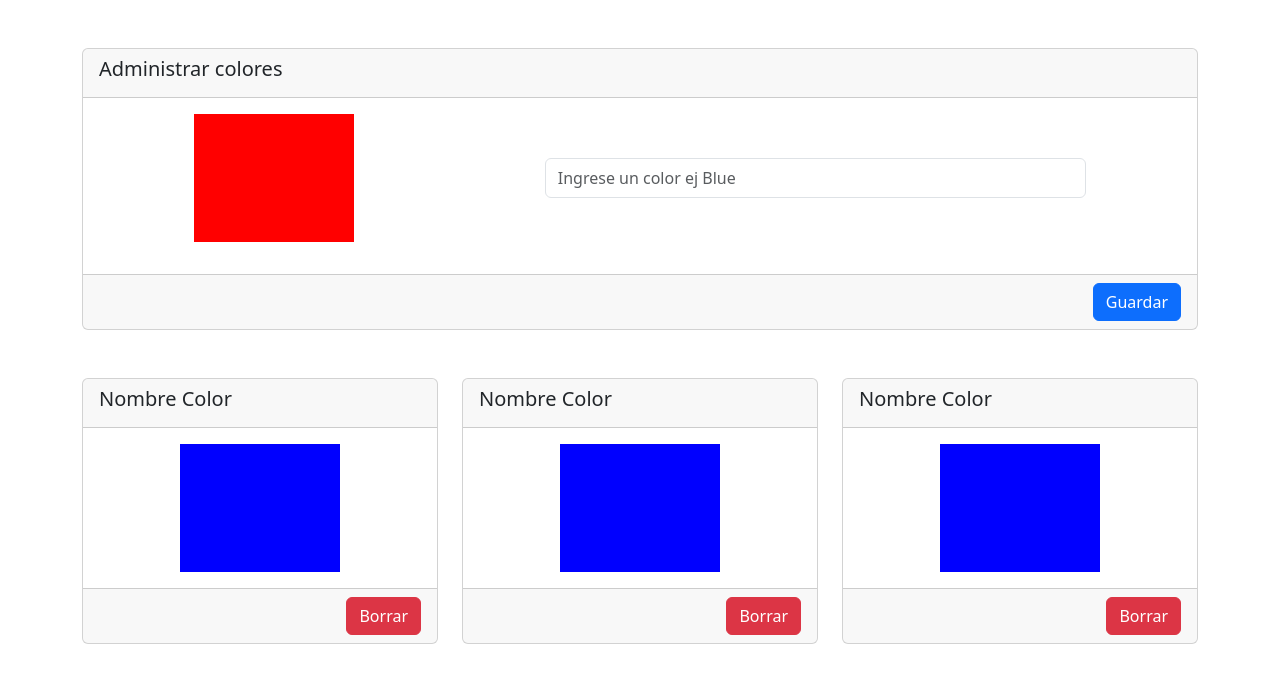
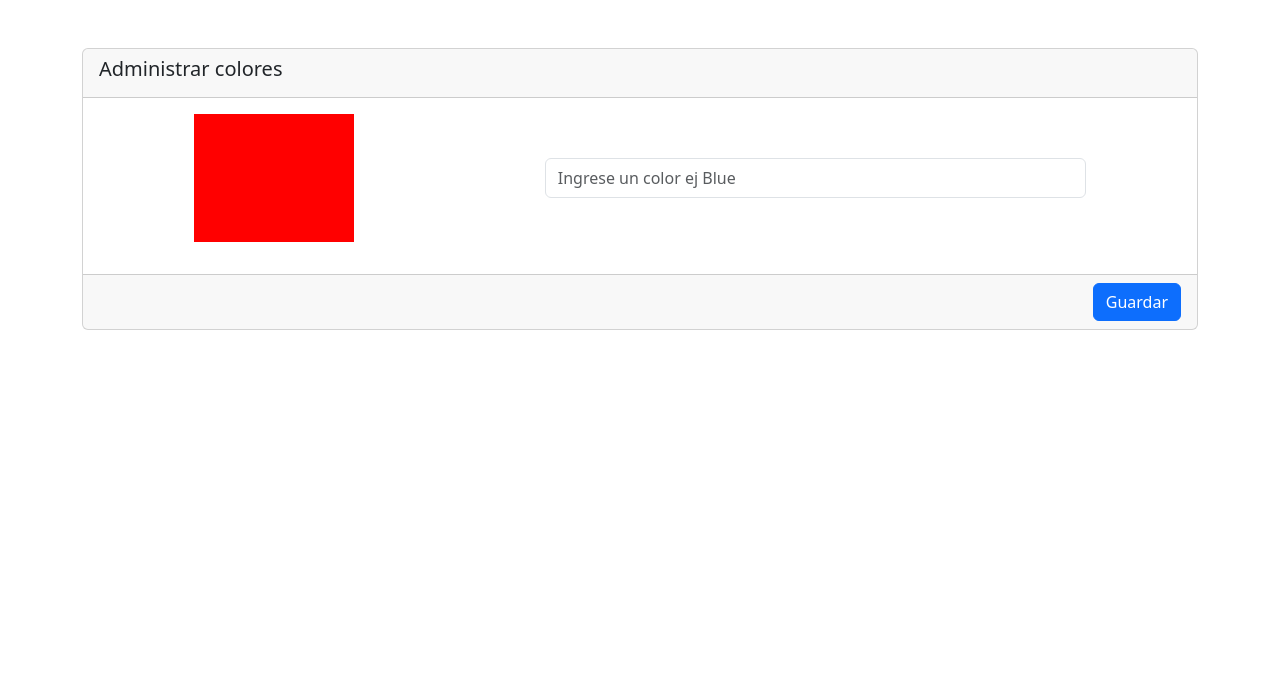
Before and after one commit to NahuFed/TP-React-Ejercicio-6, a React (Vite) app: page / in a window 1280 px wide. Shown: the top 682 px of the page. Built offline with nearby package versions, Linux system fonts and the light colour scheme.

Commit message:
El boton guardar crea una card con su respectivo color

```diff
--- a/src/components/Color.jsx
+++ b/src/components/Color.jsx
@@ -3,18 +3,19 @@ import { Card, Button, Col } from 'react-bootstrap';
 
 
 
-const Color = () => {
+const Color = ({color}) => {
+
     return (
         <Col xs={12} md={6} lg={4} className='mb-4'>
         <Card>
           <Card.Header>
-            <Card.Title>Nombre Color</Card.Title>
+            <Card.Title>{color}</Card.Title>
           </Card.Header>
           <Card.Body className="d-flex justify-content-center">
             <div
               className="cajaColorida"
               style={{
-                backgroundColor: "blue",
+                backgroundColor: color,
                 width: "10rem",
                 height: "8rem",
               }}
--- a/src/components/FormularioColor.jsx
+++ b/src/components/FormularioColor.jsx
@@ -1,8 +1,21 @@
-import React from "react";
+import React, { useState } from "react";
 import { Button, Card, Form } from "react-bootstrap";
 import GrillaColores from "./GrillaColores";
 
+
 const FormularioColor = () => {
+
+
+    const[color, setColor] = useState("")
+    const[arrayColores, setArrayColores] = useState([])
+
+    const handleSubmit = (e) =>{
+        e.preventDefault()
+        setArrayColores([...arrayColores,color])
+        setColor('')
+        console.log(arrayColores)
+    }
+
   return (
     <>
       <Card>
@@ -10,17 +23,18 @@ const FormularioColor = () => {
           <Card.Title>Administrar colores</Card.Title>
         </Card.Header>
         <Card.Body>
-          <Form id="formulario">
+          <Form onSubmit={handleSubmit} id="formulario">
             <Form.Group
               className="mb-3 d-flex align-items-center justify-content-around"
-              controlId="exampleForm.ControlTextarea1"
+              controlId="color"
             >
-
                 <div className="cajaColorida" style={{backgroundColor: "red",width: "10rem", height: "8rem"}}></div>
               <Form.Control
                 type="text"
                 placeholder="Ingrese un color ej Blue"
                 style={{height: "2.5rem", width: "50%"}}
+                value={color}
+                onChange={(e) => setColor(e.target.value)}
               />
 
 
@@ -31,7 +45,7 @@ const FormularioColor = () => {
           <Button type="submit" form="formulario">Guardar</Button>
         </Card.Footer>
       </Card>
-      <GrillaColores></GrillaColores>
+      <GrillaColores arrayColores={arrayColores}></GrillaColores>
     </>
   );
 };
--- a/src/components/GrillaColores.jsx
+++ b/src/components/GrillaColores.jsx
@@ -2,12 +2,12 @@ import React from "react";
 import {  Row } from "react-bootstrap";
 import Color from "./Color";
 
-const GrillaColores = () => {
+const GrillaColores = ({arrayColores}) => {
   return (
     <Row className="mt-5">
-        <Color></Color>
-        <Color></Color>
-        <Color></Color>
+        {
+            arrayColores.map((color,indiceColor)=> <Color color = {color} key={indiceColor}></Color>)
+        }
     </Row>
   );
 };
```
